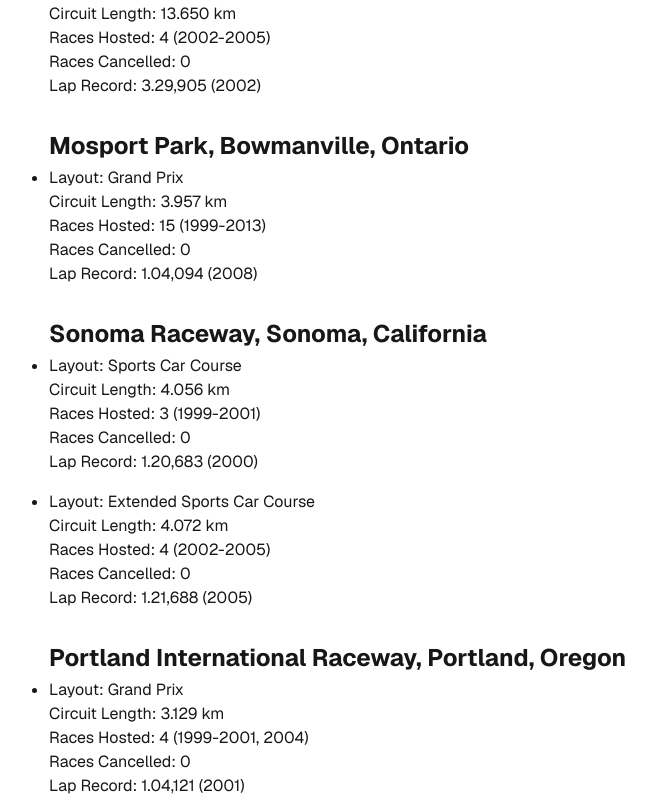
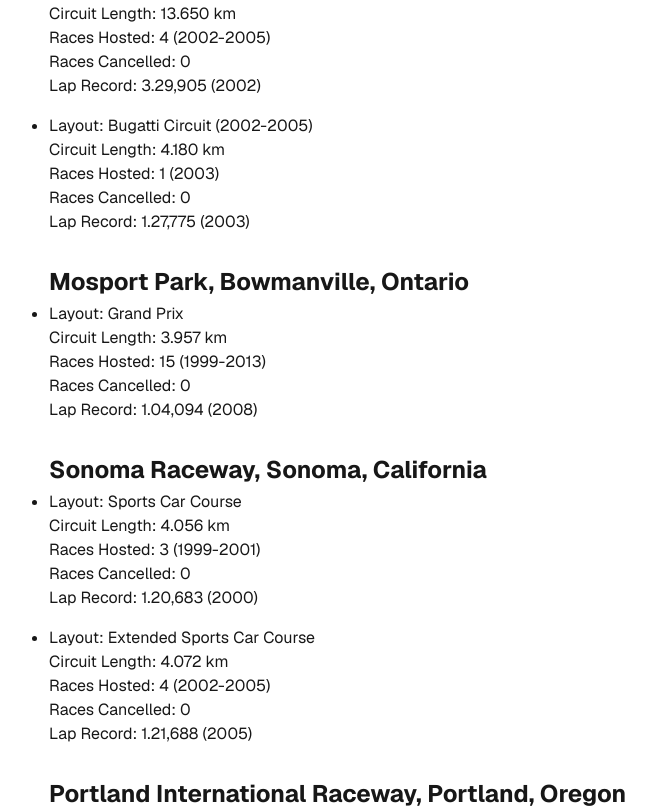
Before and after one commit to RasmusKodehode/sportscar-encyclopedia, a Next.js app: page /the-circuits in a window 1280 px wide. Shown: the part 1066-1874 px from the top of the page, without its empty margins (15-671 px from the left). Built offline with nearby package versions, Linux system fonts and the light colour scheme.

Commit message:
2003 season circuits added

```diff
--- a/app/the-circuits/page.tsx
+++ b/app/the-circuits/page.tsx
@@ -68,6 +68,13 @@
                 <p>Races Hosted: 4 (2002-2005)</p>
                 <p>Races Cancelled: 0</p>
                 <p>Lap Record: 3.29,905 (2002)</p>
+              </li>
+              <li>
+                <p>Layout: Bugatti Circuit (2002-2005)</p>
+                <p>Circuit Length: 4.180 km</p>
+                <p>Races Hosted: 1 (2003)</p>
+                <p>Races Cancelled: 0</p>
+                <p>Lap Record: 1.27,775 (2003)</p>
               </li>
             </ul>
           </div>
@@ -380,6 +387,25 @@
                 <p>Races Cancelled: 0</p>
                 <p>Lap Record: 1.03,873 (2002)</p>
               </li>
+              <li>
+                <p>Layout: 2003-Version</p>
+                <p>Circuit Length: 1.851 km</p>
+                <p>Races Hosted: 1 (2003)</p>
+                <p>Races Cancelled: 0</p>
+                <p>Lap Record: 0.47,848 (2003)</p>
+              </li>
+            </ul>
+          </div>
+          <div className="flex flex-col gap-1">
+            <h3>Autodromo Hermanos Rodriguez, Mexico City, Mexico</h3>
+            <ul className="flex flex-col gap-4">
+              <li>
+                <p>Layout: 2002-2003 CART version</p>
+                <p>Circuit Length: 4.484 km</p>
+                <p>Races Hosted: 0</p>
+                <p>Races Cancelled: 1 (2003)</p>
+                <p>Lap Record: N/A</p>
+              </li>
             </ul>
           </div>
         </div>
```
